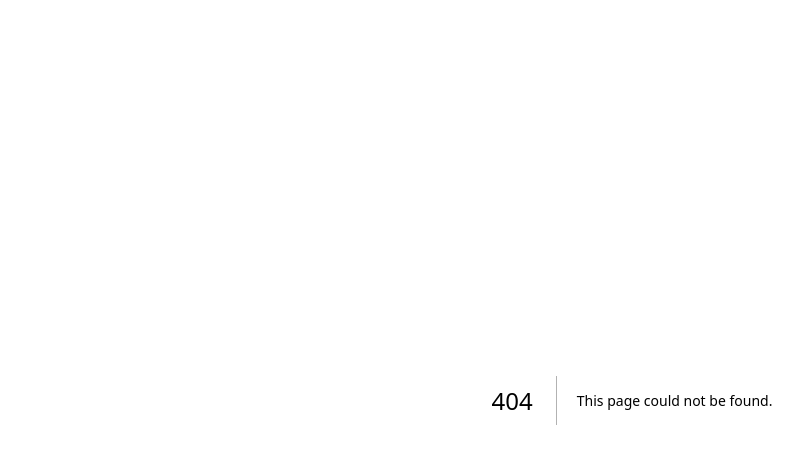
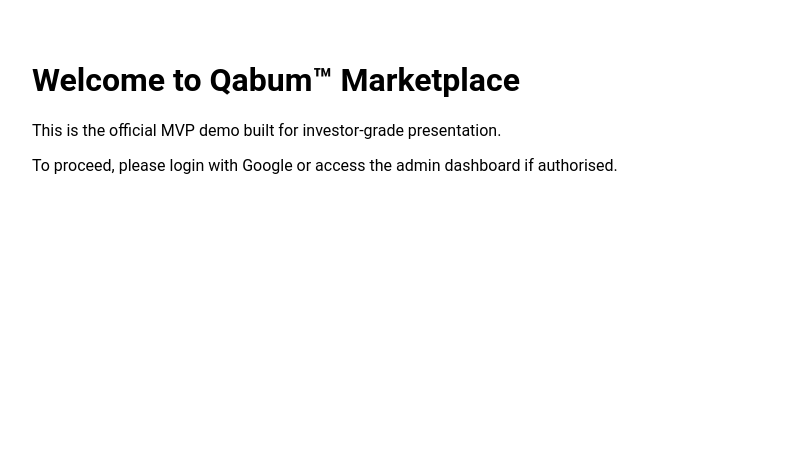
Before and after one commit to 3sbien/Qabum_Marketplace_v3, a Next.js app: page / in a window 1280 px wide. Before the commit this address had no page. Shown: the top 464 px of the page, without its empty margins (8-811 px from the left). Built offline with nearby package versions, Linux system fonts and the light colour scheme.

Commit message:
Add index.js and update pages directory for Next.js entry point

```diff
--- /dev/null
+++ b/src/pages/index.js
@@ -0,0 +1,9 @@
+export default function Home() {
+  return (
+    <div style={{ padding: "2rem", fontFamily: "Roboto, sans-serif" }}>
+      <h1>Welcome to Qabum™ Marketplace</h1>
+      <p>This is the official MVP demo built for investor-grade presentation.</p>
+      <p>To proceed, please login with Google or access the admin dashboard if authorised.</p>
+    </div>
+  );
+}
```
